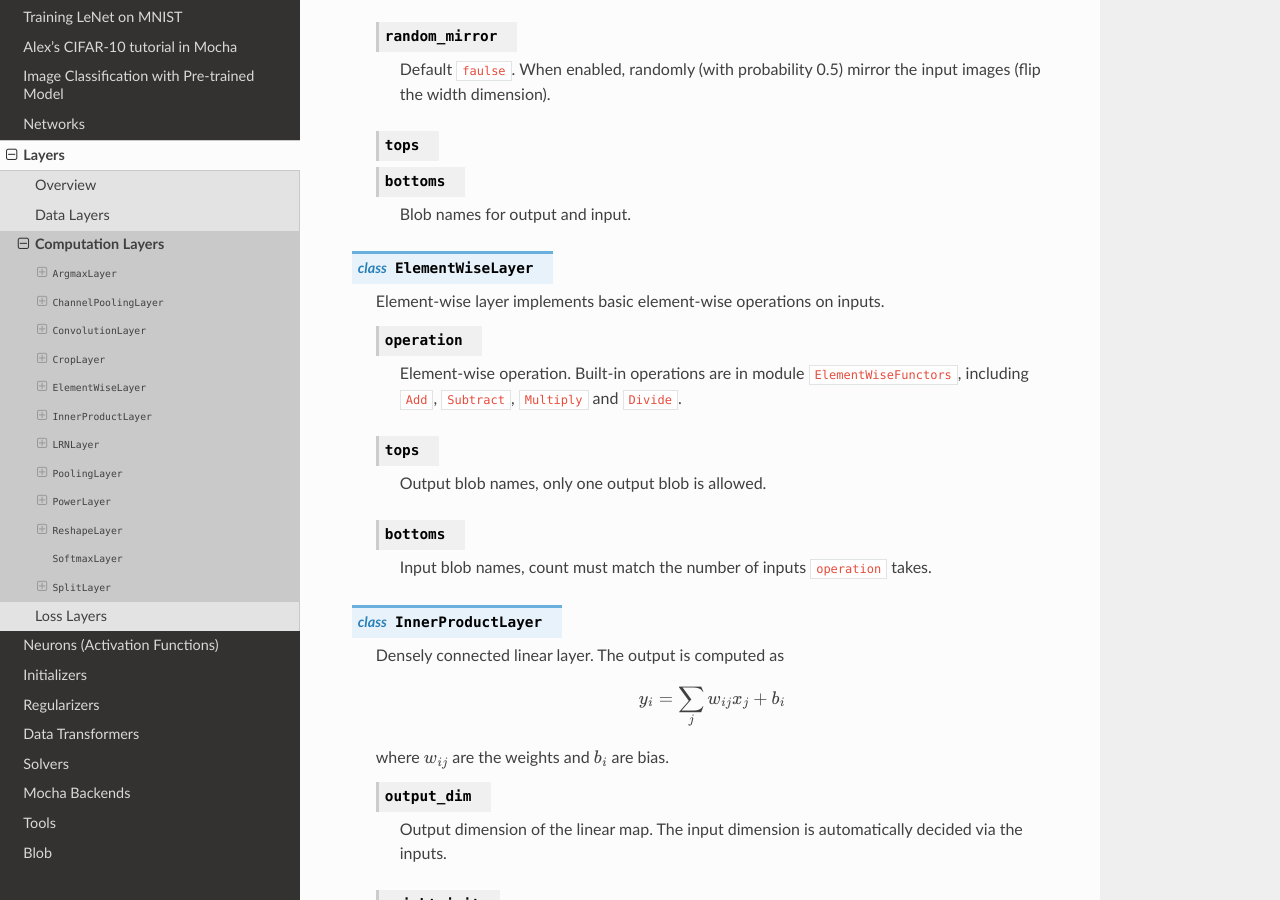
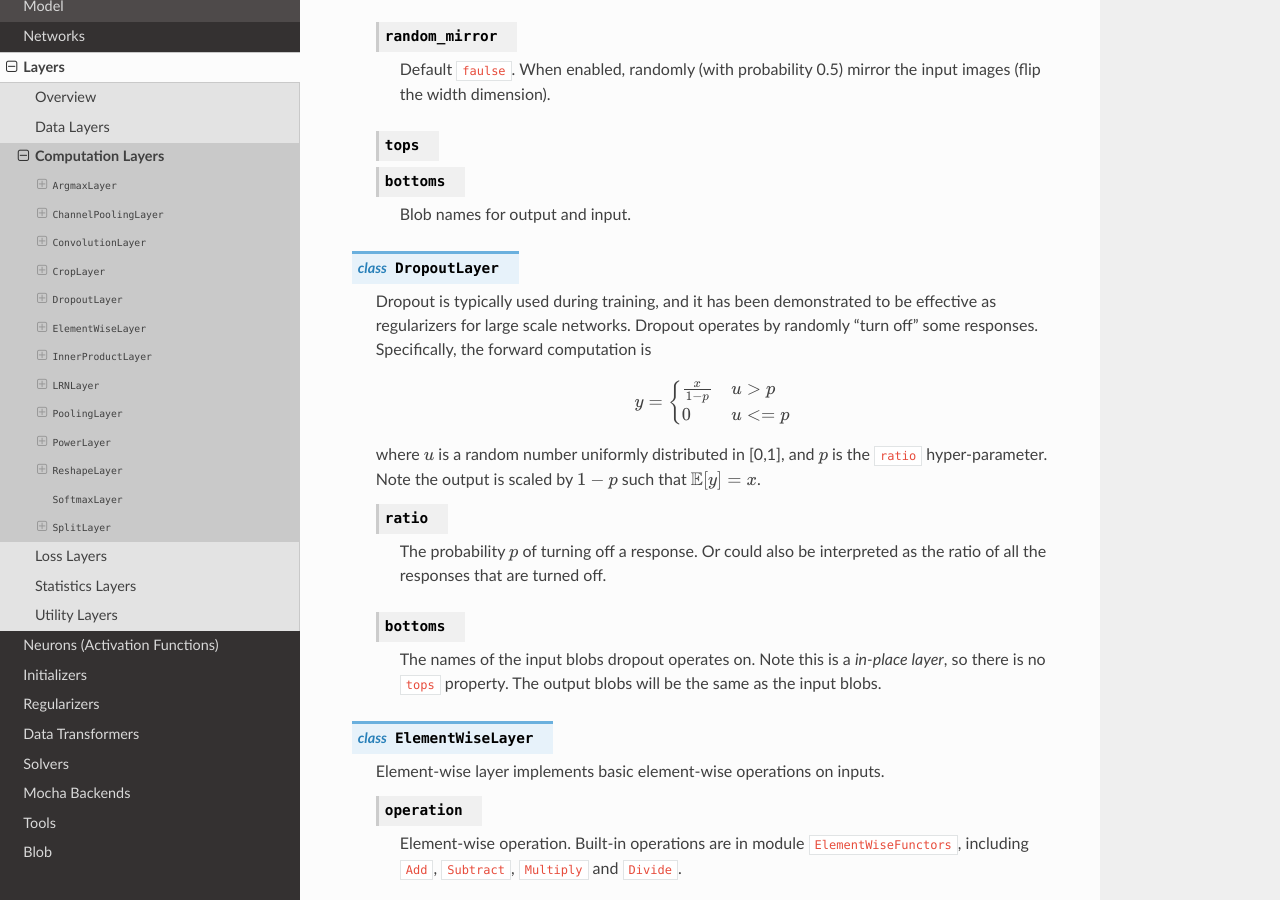
Before and after one commit to pluskid/Mocha.jl, a Sphinx documentation site: the page built from docs/user-guide/layers/computation-layer.rst, in a window 1280 px wide and 900 px high, scrolled down 2392 px. Built offline with Sphinx 7.4.7 and the Read the Docs theme 2.0.0, drawn with Linux system fonts in a browser that asks for light colours.

Commit message:
more documents

```diff
--- a/docs/user-guide/layers/computation-layer.rst
+++ b/docs/user-guide/layers/computation-layer.rst
@@ -128,6 +128,30 @@ Computation Layers
 
       Blob names for output and input.
 
+.. class:: DropoutLayer
+
+   Dropout is typically used during training, and it has been demonstrated to be
+   effective as regularizers for large scale networks. Dropout operates by
+   randomly "turn off" some responses. Specifically, the forward computation is
+
+   .. math::
+
+      y = \begin{cases}\frac{x}{1-p} & u > p \\ 0 & u <= p\end{cases}
+
+   where :math:`u` is a random number uniformly distributed in [0,1], and
+   :math:`p` is the ``ratio`` hyper-parameter. Note the output is scaled by
+   :math:`1-p` such that :math:`\mathbb{E}[y] = x`.
+
+   .. attribute:: ratio
+
+      The probability :math:`p` of turning off a response. Or could also be
+      interpreted as the ratio of all the responses that are turned off.
+
+   .. attribute:: bottoms
+
+      The names of the input blobs dropout operates on. Note this is a *in-place
+      layer*, so there is no ``tops`` property. The output blobs will be the
+      same as the input blobs.
 
 .. class:: ElementWiseLayer
 
--- a/docs/user-guide/layers/index.rst
+++ b/docs/user-guide/layers/index.rst
@@ -8,3 +8,5 @@ Layers
    data-layer
    computation-layer
    loss-layer
+   stat-layer
+   util-layer
--- a/docs/user-guide/tools/index.rst
+++ b/docs/user-guide/tools/index.rst
@@ -5,3 +5,4 @@ Tools
    :maxdepth: 2
 
    import-caffe-model
+   image-classifier
```
Also changed, not shown: docs/user-guide/layers/overview.rst (+5 -2 lines), docs/user-guide/layers/stat-layer.rst (added, +13 -0 lines), docs/user-guide/layers/util-layer.rst (added, +32 -0 lines), docs/user-guide/tools/image-classifier.rst (added, +8 -0 lines).
